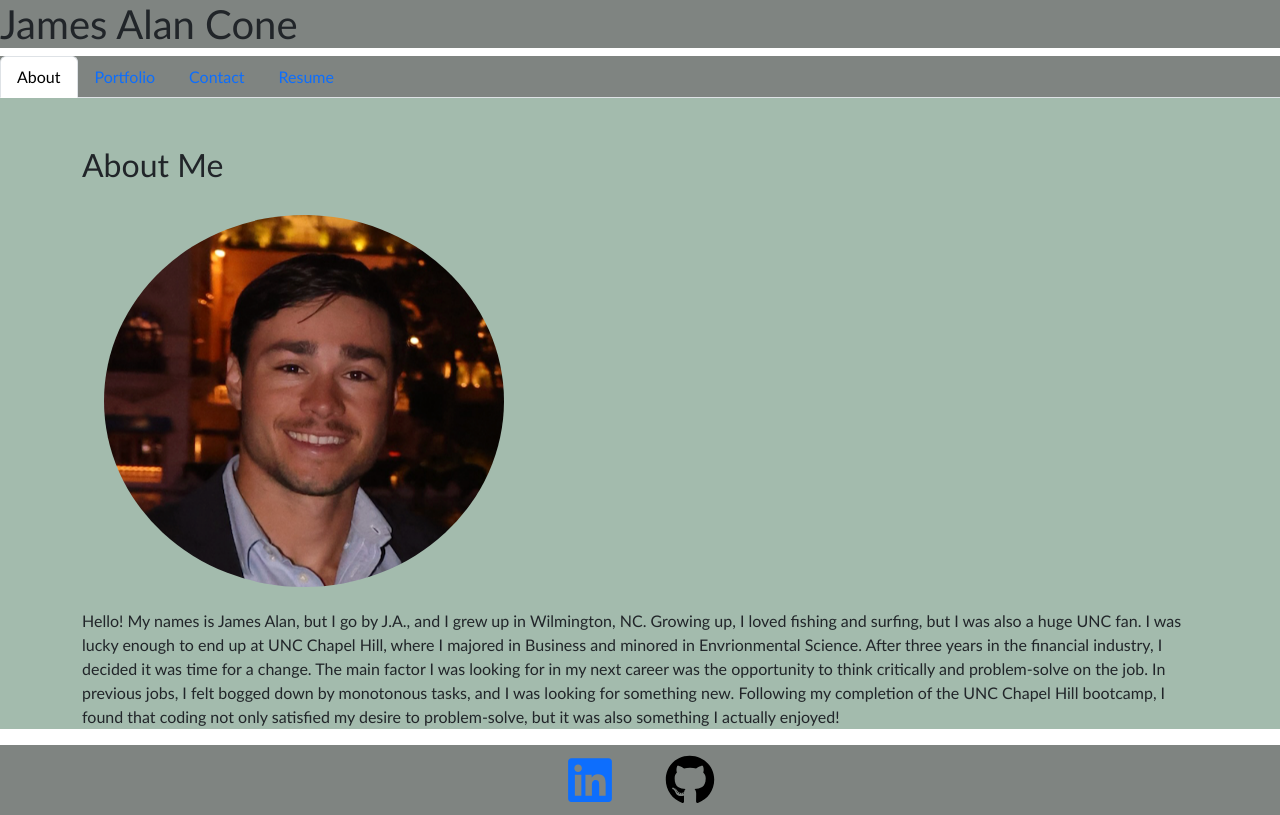
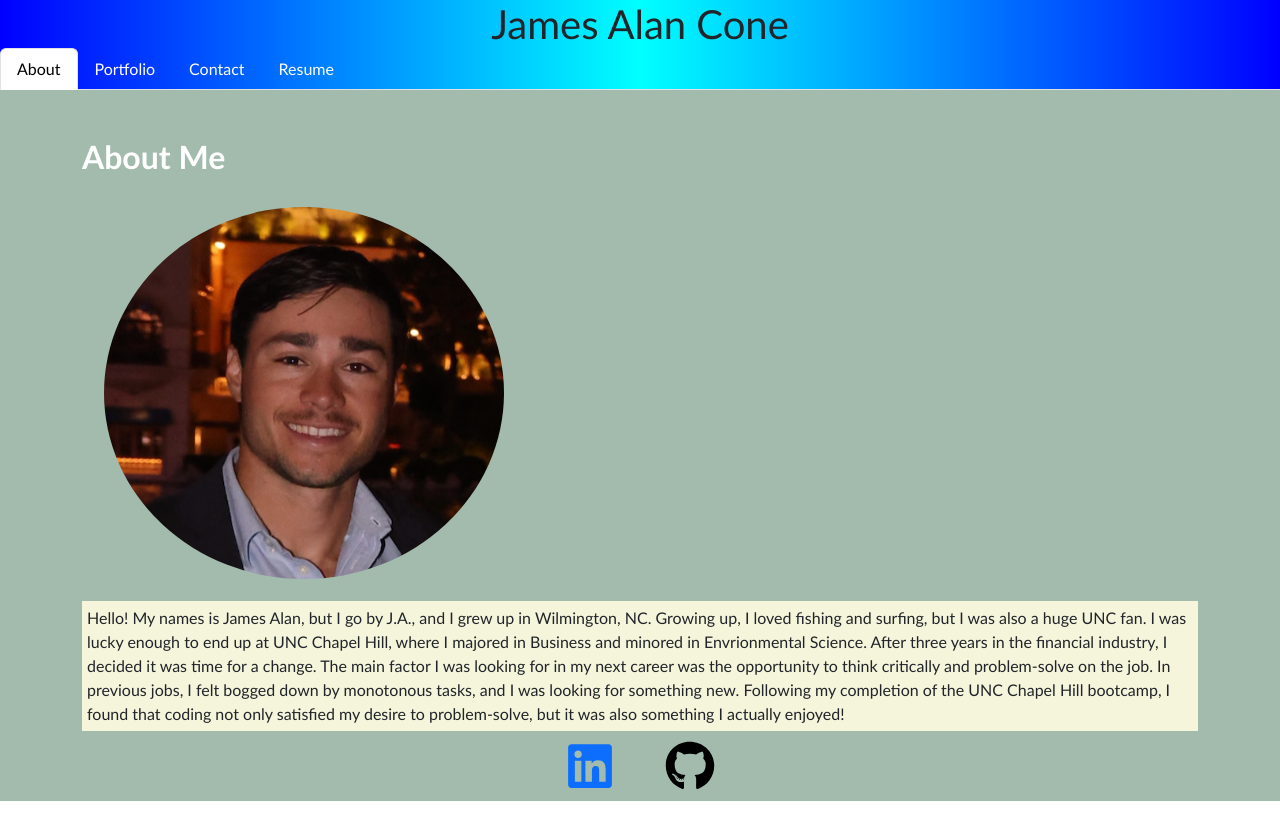
Before and after one commit to jacone626/react-portfolio, a React (Create React App) app: page / in a window 1280 px wide. Built offline with nearby package versions, Linux system fonts and the light colour scheme.

Commit message:
added more styling

```diff
--- a/src/components/About.js
+++ b/src/components/About.js
@@ -5,9 +5,9 @@ import '../css/About.css'
 function About() {
   return (
   <div className="container mt-5">
-    <h2>About Me</h2>
+    <h2 id="about">About Me</h2>
     <img src={personalImage} width="400" height="300 "alt="James Alan smiling" className="img-fluid" id="personal-image"/>
-      <p>
+      <p id="about-me">
       Hello! My names is James Alan, but I go by J.A., and I grew up in Wilmington, NC. Growing up, I loved fishing and surfing, but I was also a huge UNC fan. I was lucky enough to end up at UNC Chapel Hill, where I majored in Business and minored in Envrionmental Science.
       After three years in the financial industry, I decided it was time for a change. The main factor I was looking for in my next career was the opportunity to think critically and problem-solve on the job. In previous jobs, I felt bogged down by monotonous tasks, and I was looking for something new.
       Following my completion of the UNC Chapel Hill bootcamp, I found that coding not only satisfied my desire to problem-solve, but it was also something I actually enjoyed!
--- a/src/components/Contact.js
+++ b/src/components/Contact.js
@@ -53,7 +53,7 @@ function Contact() {
 
   return (
     <div className="container mt-5">
-      <h2>Contact</h2>
+      <h2 id="contact">Contact</h2>
       <form className="form">
         <h5>Name:</h5>
             <input
--- a/src/components/Header.js
+++ b/src/components/Header.js
@@ -3,7 +3,7 @@ import '../css/Header&Footer.css';
 
 function Header() {
     return (
-        <h1 className="header-nav-color">James Alan Cone</h1>
+        <h1 id="header-title" className="header-nav-color">James Alan Cone</h1>
     );
   }
   // Export Header
--- a/src/components/Navbar.js
+++ b/src/components/Navbar.js
@@ -8,7 +8,7 @@ function NavTabs({ currentPage, handlePageChange }) {
         <a
           href="#about"
           onClick={() => handlePageChange('About')}
-          className={currentPage === 'About' ? 'nav-link active' : 'nav-link'}
+          className={currentPage === 'About' ? 'nav-link active' : 'nav-link text-white'}
         >
           About
         </a>
@@ -17,7 +17,7 @@ function NavTabs({ currentPage, handlePageChange }) {
         <a
           href="#portfolio"
           onClick={() => handlePageChange('Portfolio')}
-          className={currentPage === 'Portfolio' ? 'nav-link active' : 'nav-link'}
+          className={currentPage === 'Portfolio' ? 'nav-link active' : 'nav-link text-white'}
         >
           Portfolio
         </a>
@@ -26,7 +26,7 @@ function NavTabs({ currentPage, handlePageChange }) {
         <a
           href="#contact"
           onClick={() => handlePageChange('Contact')}
-          className={currentPage === 'Contact' ? 'nav-link active' : 'nav-link'}
+          className={currentPage === 'Contact' ? 'nav-link active' : 'nav-link text-white'}
         >
           Contact
         </a>
@@ -35,7 +35,7 @@ function NavTabs({ currentPage, handlePageChange }) {
         <a
           href="#resume"
           onClick={() => handlePageChange('Resume')}
-          className={currentPage === 'Resume' ? 'nav-link active' : 'nav-link'}
+          className={currentPage === 'Resume' ? 'nav-link active' : 'nav-link text-white'}
         >
           Resume
         </a>
--- a/src/components/Portfolio.js
+++ b/src/components/Portfolio.js
@@ -50,7 +50,7 @@ const projects = [
 function Portfolio() {
   return (
     <div className="container mt-5">
-        <h2>Portfolio</h2>
+        <h2 id="portfolio">Portfolio</h2>
 
         <Project projects={projects}/>
 
--- a/src/components/Resume.js
+++ b/src/components/Resume.js
@@ -1,12 +1,12 @@
 import React from 'react';
-
+import '../css/Resume.css'
 
 function Resume() {
   return (
   <div className="container mt-5">
-    <h2>Resume</h2>
-      <p>Download my <a href="/images/James_A_Cone_Resume_2023 - Google Docs.pdf" target="_blank">Resume</a></p>
-
+    <h2 id='resume'>Resume</h2>
+      <p id="resume-download">Download my <a href="/images/James_A_Cone_Resume_2023 - Google Docs.pdf" target="_blank">Resume</a></p>
+	<div id="resume-list">
       <h5>Front-End Proficiencies</h5>
 				<ul>
 					<li>HTML</li>
@@ -19,15 +19,16 @@ function Resume() {
 				</ul>
 				<br></br>
 				<h5>Back-End Proficiencies</h5>
-				<ul>
+				<ul id="margin-resume">
 					<li>APIs</li>
 					<li>NodeJS</li>
 					<li>Express</li>
 					<li>MySQL</li>
 					<li>GraphQL</li>
 					<li>Progressive Web Applications</li>
-          <li>MongoDB</li>
+          			<li>MongoDB</li>
 				</ul>
+	 </div>
   </div>
   )
 }
--- a/src/css/About.css
+++ b/src/css/About.css
@@ -4,3 +4,14 @@
   margin: 2%;
   border-radius: 50%;
 }
+
+#about-me{
+  margin-bottom: 0px;
+  padding: 5px;
+  background-color: beige;
+}
+
+#about{
+  color:white;
+  font-weight: bold;
+}
--- a/src/css/Contact.css
+++ b/src/css/Contact.css
@@ -1,5 +1,5 @@
 .form {
-    margin: 20px;
+    margin-top: 20px;
   }
 
   .form input {
@@ -15,6 +15,11 @@
     line-height: normal;
   }
 
+  #contact{
+    color:white;
+    font-weight: bold;
+  }
+
   @media (max-width: 912px) {
     .form input {
         width: 90%;
--- a/src/css/Header&Footer.css
+++ b/src/css/Header&Footer.css
@@ -3,7 +3,7 @@ footer {
 	flex-wrap: wrap;
 	justify-content: center;
     padding: 10px 5px;
-    background-color: #7F8481;
+    background-color:#A3BBAD;
 }
 
 .linkedin {
@@ -14,6 +14,11 @@ footer {
     color: black;
 }
 
+#header-title{
+text-align: center;
+}
+
 .header-nav-color{
-    background-color: #7F8481;
+    background: linear-gradient(to right,blue, aqua, blue);
+    margin-bottom: 0;
 }
--- a/src/css/Portfolio.css
+++ b/src/css/Portfolio.css
@@ -1,11 +1,11 @@
 .portfolio-info{
     text-align: center;
     margin:2%;
-    background-color: rgb(127, 236, 255);
-    border-radius: 5%;
+    background-color: rgb(207, 224, 229);
+    border-radius: 20%;
 }
 .portfolio-item{
-    border: 2px solid black;
+    padding:0px;
 }
 .portfolio-background{
     margin:2%;
@@ -19,3 +19,8 @@
     display: inline-block;
     margin: 0 20px 20px 20px;
 }
+
+#portfolio{
+    color:white;
+    font-weight: bold;
+  }
--- a/src/css/Resume.css
+++ b/src/css/Resume.css
@@ -0,0 +1,25 @@
+#margin-resume{
+    margin-bottom: 0px;
+}
+
+#resume-download{
+    margin: 20px 0px 15px 0px;
+    font-size: 18px;
+    font-style: italic;
+    color: red;
+    text-align: center;
+}
+
+#resume-list{
+    color: white;
+}
+
+
+#resume{
+    color:white;
+    font-weight: bold;
+  }
+
+div h5 ul li {
+    font-size: 16px;
+}
```
